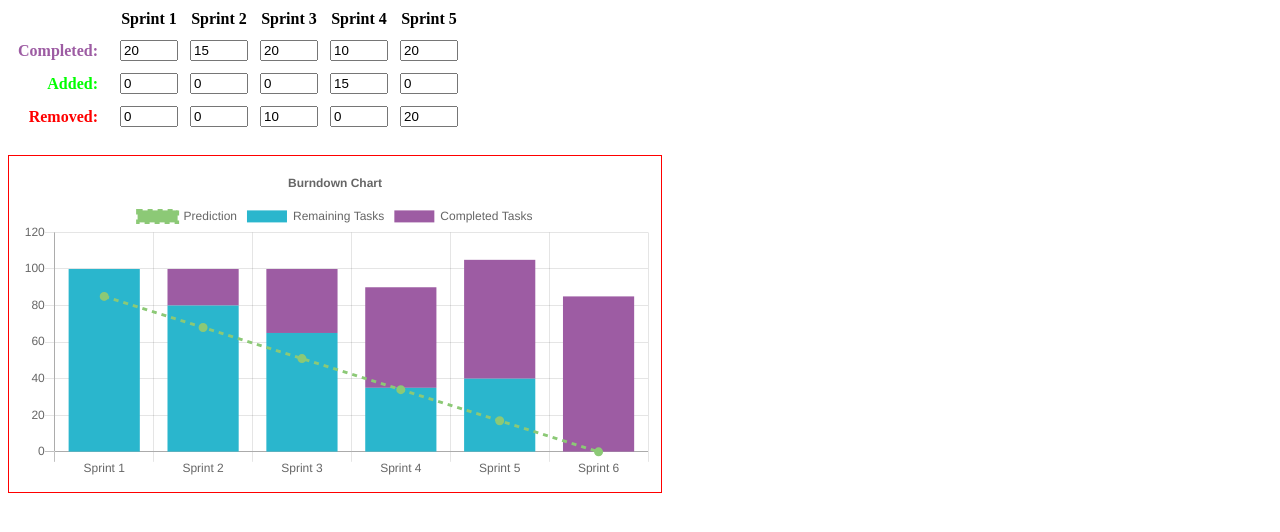
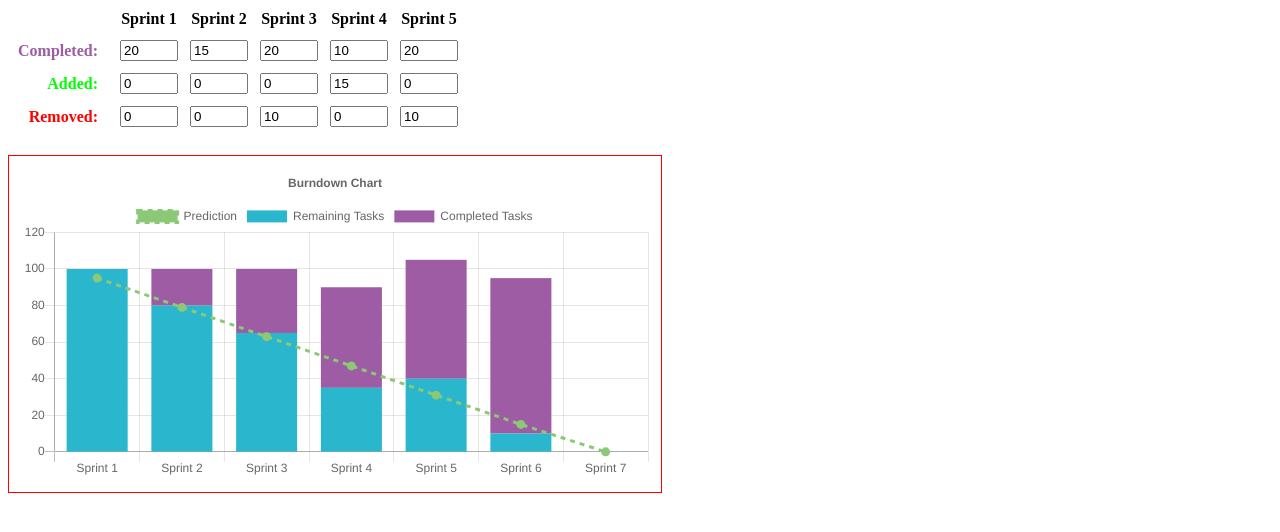
Before and after one commit to cope/burndownjs, a website: page index.html in a window 1280 px wide. Shown: the part 74-606 px from the top of the page. Drawn offline with nearby package versions, Linux system fonts and the light colour scheme.

Commit message:
finishing the prediction line

```diff
--- a/index.html
+++ b/index.html
@@ -39,7 +39,6 @@
 	<canvas id="canvas"></canvas>
 </div>
 <script src="./node_modules/chart.js/dist/Chart.bundle.min.js"></script>
-<script src="./node_modules/regression/dist/regression.min.js"></script>
 <script src="./index.js"></script>
 </body>
 </html>
--- a/index.js
+++ b/index.js
@@ -29,7 +29,7 @@ cope.data = [{
 	id: 5,
 	completed: 20,
 	added: 0,
-	removed: 20
+	removed: 10
 }];
 // for (var i = 1; i <= 5; i++) cope.data.push({
 // 	id: i,
@@ -64,6 +64,7 @@ cope.updateBarChartData = function () {
 		change += p(dataset.added) - p(dataset.removed);
 	});
 
+	remainingCount = Math.max(remainingCount, 0);
 	var predictValue = start + change;
 	var prediction = [predictValue];
 	var step = (predictValue - remainingCount) / len;
@@ -78,6 +79,29 @@ cope.updateBarChartData = function () {
 		cope.barChartData.labels.push('Sprint ' + dataset.id);
 	});
 	cope.barChartData.labels.push('Sprint ' + (cope.data.length + 1));
+
+	if (predictValue > 0) {
+		while (predictValue > 0) {
+			predictValue -= step;
+			prediction.push(predictValue);
+		}
+
+		len = prediction.length;
+		predictValue = start + change;
+		prediction = [predictValue];
+		step = Math.round(predictValue / (len - 1));
+		for (i = 1; i < len; i++) {
+			predictValue -= step;
+			prediction.push(predictValue);
+
+			if (i > cope.data.length) {
+				cope.barChartData.labels.push('Sprint ' + (i + 1));
+				remaining.push(0);
+				completed.push(0);
+			}
+		}
+		prediction[prediction.length - 1] = 0;
+	}
 
 	// DATASETS
 	cope.barChartData.datasets = [{
```
